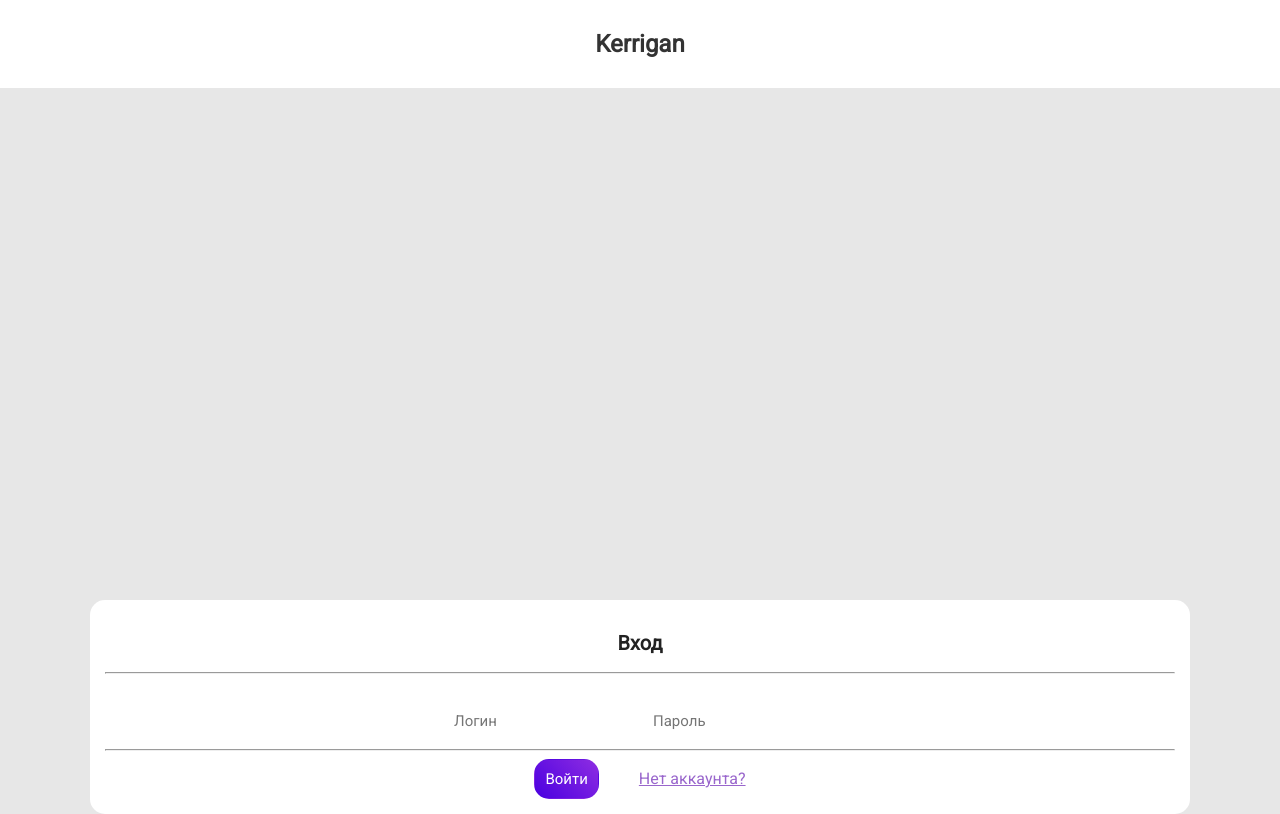
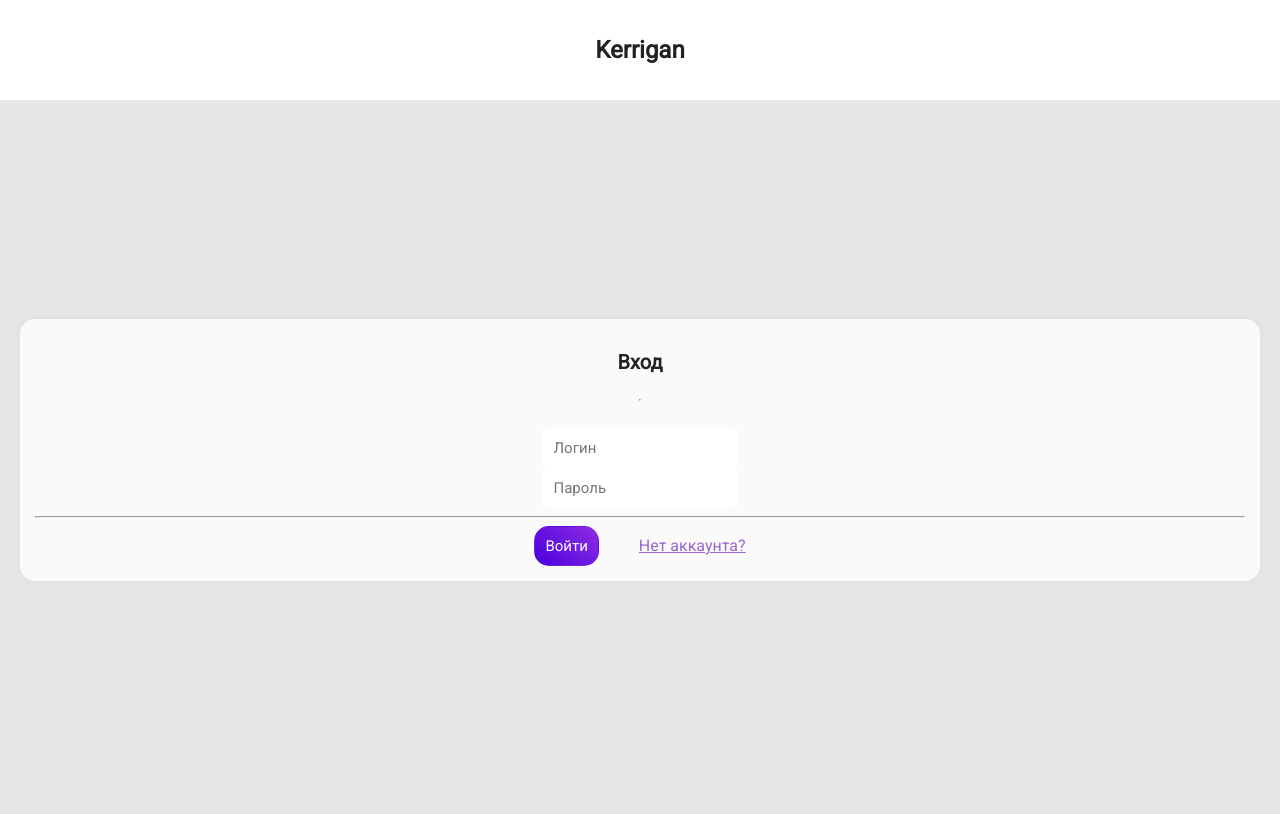
Before and after one commit to kafkazzer/kerrigan, a PHP site: page /public/entrance.php in a window 1280 px wide. After the commit the page ends 581 px from the top, so only its background shows below. Run offline with PHP 8.4, Linux system fonts and the light colour scheme.

Commit message:
Add files via upload

```diff
--- a/css/style.css
+++ b/css/style.css
@@ -6,6 +6,11 @@ body {
     /* background: #333; */
     margin: 0 auto;
     font-family: var(--regular-font);
+    display: flex;
+    flex-direction: column;
+    justify-content: space-between;
+    align-items: stretch;
+    height: 100svh;
 }
 
 .record_block {
@@ -20,6 +25,16 @@ body {
     white-space: normal;
     word-break: break-all;
     /* box-shadow: 0px 0px 8px 0px rgba(0, 0, 0, 0.2); */
+}
+
+.menu {
+    display: flex;
+    flex-direction: row;
+    justify-content: space-evenly;
+    align-items: stretch;
+    padding: 16px;
+    color: var(--text-color);
+    background: var(--background);
 }
 
 .record_block h2 {
@@ -84,9 +99,19 @@ textarea {
 }
 
 .container {
-    margin: 0 7% 0 7%;
+    margin-right: 20px;
+    margin-left: 20px;
+    display: flex;
+    flex-direction: column;
+    justify-content: flex-start;
+    align-items: stretch;
+    flex-grow: 1;
+    padding: 15px 0;
 }
-
+.center_me {
+    justify-content: center;
+    align-items: center;
+}
 .container-fluid {
     background: var(--lg-color-90);
 }
@@ -99,10 +124,11 @@ textarea {
     justify-content: space-evenly;
     padding-top: 20px;
     padding-bottom: 20px;
+    align-items: stretch;
     width: 100%;
-    position: fixed;
     border-bottom: 30px solid var(--background);
-    top: 87%;
+    position: sticky;
+    bottom: 0;
 }
 
 .botton_menu div,
@@ -118,8 +144,8 @@ textarea {
 
 #btn3 {
     position: fixed;
-    left: 80%;
-    top: 78%
+    bottom: 25vh;
+    left: 80vw;
 }
 
 .btn_menu {
@@ -172,21 +198,6 @@ input[type=date] {
     width: 300px;
     height: 300px;
     filter: blur(110px);
-    animation: moveUpDown 8s infinite;
-    animation-play-state: running;
-    /* добавляем эту строку для запуска анимации при загрузке страницы */
-}
-
-@keyframes moveUpDown {
-    0% { transform: translate(0, 0) scale(1);}
-
-    25% { transform: translate(50px, 50px) scale(1.1);}
-
-    50% { transform: translate(10px, 0) scale(1);}
-
-    75% { transform: translate(50px, -50px) scale(0.9);}
-
-    100% { transform: translate(0, 0) scale(1);}
 }
 
 .hidden {
@@ -196,7 +207,6 @@ input[type=date] {
 
 .big_center_text {
     text-align: center;
-    margin-top: 70%;
     /* background: var(--background); */
     background: rgba(255, 255, 255, 0.8);
     box-shadow: 0px 0px 8px 0px rgba(153, 102, 204, 0.1);
@@ -204,11 +214,15 @@ input[type=date] {
     border-radius: 15px;
     backdrop-filter: blur(4px) saturate(166%);
     z-index: 2;
+    display: flex;
+    flex-direction: column;
+    justify-content: center;
+    align-items: stretch;
+    flex-grow: 1;
 }
 
 .horoscope_block {
-    clip-path: polygon(0% 10%, 25% 0%, 75% 0%, 100% 10%, 100% 90%, 75% 100%, 25% 100%, 0% 90%);
-
+    box-shadow: 0px 0px 12px 0px rgba(255, 255, 255, 1);
 }
 
 ::selection {
--- a/functions/reg.php
+++ b/functions/reg.php
@@ -9,7 +9,8 @@ $date = $_POST["date"];
 $sql = $pdo->prepare("SELECT id,login FROM users WHERE login=:login");
 $sql->execute(array('login' => $login));
 $array = $sql->fetch(PDO::FETCH_ASSOC);
-if (($array["id"] > 0) and ($login != '') and ($password != '') and ($name != '')) {
+if (!empty($name) and !empty($password)) {
+    if ($array["id"] > 0) {
         echo '<script>window.location.replace("../public/entrance.php");</script>';
         echo 'какой то чувак с таким логиным уже есть';
     } else {
@@ -24,4 +25,5 @@ if (($array["id"] > 0) and ($login != '') and ($password != '') and ($name != ''
         echo '<script>window.location.replace("../index.php");</script>';
         // echo '<script>window.location.replace("../public/entrance.php?reef");</script>';
     }
+} else {echo '<script>window.location.replace("../public/entrance.php");</script>';}
 ?>
--- a/public/botton_menu.php
+++ b/public/botton_menu.php
@@ -1,4 +1,4 @@
-<div style='width: 100%; height:120px'></div>
+<!-- <div style='width: 100%; height:120px'></div> -->
 <div class="botton_menu">
     <div id='btn1' class='btn_menu' onclick="window.location.replace('../index.php')"><img src="../icon/paper.png" class="image_size"></div>
     <div id='btn2' class='btn_menu' onclick="window.location.replace('../public/randon.php')"><img src="../icon/random.png" class="image_size"></div>
--- a/public/entrance.php
+++ b/public/entrance.php
@@ -9,26 +9,32 @@
 </head>
 
 <body>
-    <div
-        style="width: calc(100%-padding); background-color: var(--background); color:#333; padding:10px; text-align: center;">
+    <header class='menu'>
         <h2>Kerrigan</h2>
-    </div>
-    <div class="container record_block"  data-aos="fade-up" data-aos-duration="1000" style="text-align:center; margin-top:40%">
+    </header>
+    <div class="container" data-aos="fade-up" data-aos-duration="1000"
+        style="text-align:center; justify-content: center;">
+        <div class='center_me'>
+            <div class="big_center_text record_block" style='backdrop-filter: none;'>
         <h2>Вход</h2>
         <hr>
         <form action="../functions/entrance.php" method="post"><br>
-            <input type="text" placeholder='Логин' name='login'>
+            <input type="text" placeholder='Логин' name='login'><br>
             <input type="password" placeholder='Пароль' name='password'>
             <hr>
-            <input type="submit" value='Войти'><a onclick="add_records()" style='margin-left: 40px' class="ent_a">Нет аккаунта?</a>
+            <input type="submit" value='Войти'><a onclick="add_records()" style='margin-left: 40px' class="ent_a">Нет
+                аккаунта?</a>
         </form>
+    </div>
+    </div>
     </div>
     <div id='modal_overlay'>
         <div class='record_block modal_block reg_block' id='modal_block2' style='visibility: hidden;'>
             <form method='post' action="../functions/reg.php">
                 <input type="text" placeholder='Имя' name='name'><br>
                 <input type="text" placeholder='Логин' name='login'><br>
-                <input type="date" placeholder='Дата рождения' name='date' id='date_block' value="2023-01-01" min="1900-01-01" max="2023-12-31"><br>
+                <input type="date" placeholder='Дата рождения' name='date' id='date_block' value="2023-01-01"
+                    min="1900-01-01" max="2023-12-31"><br>
                 <input type="password" placeholder='Пароль' name='password'>
                 <hr>
                 <input type="submit" value="Сохранить" name='save' onclick="sptil_date1()">
```
Also changed, not shown: functions/new_pass.php (added, +18 -0 lines), index.php (+7 -6 lines), public/horoscope.php (+14 -12 lines), public/profile.php (+27 -10 lines), public/randon.php (+5 -4 lines). Lines whose indentation alone changed are shown as unchanged.
